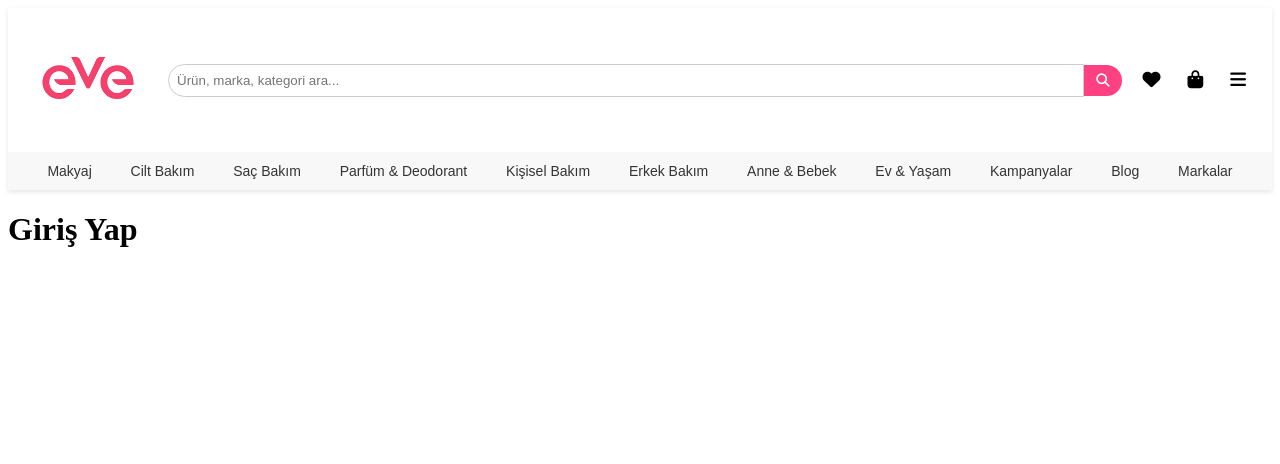
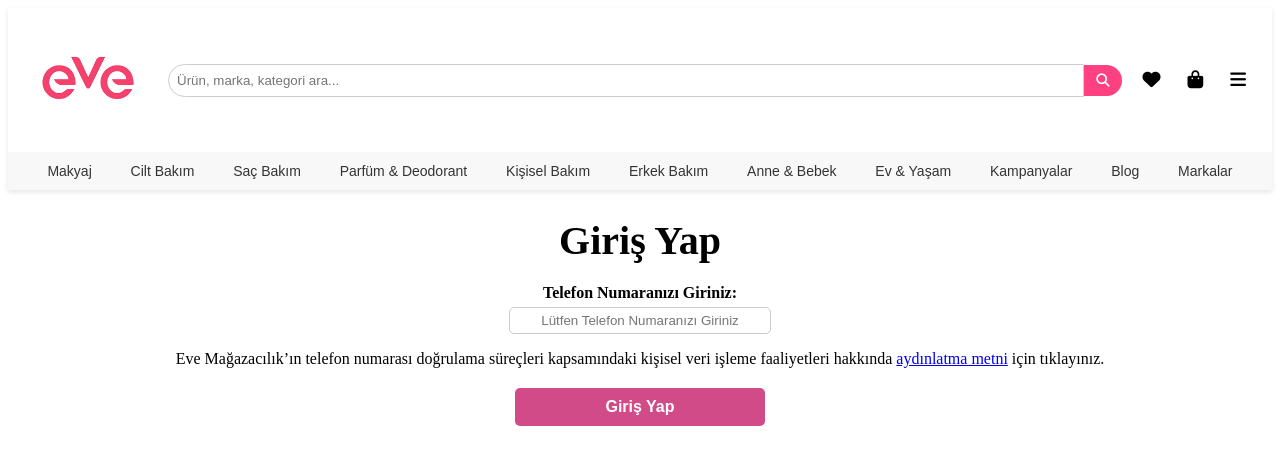
Before and after one commit to cleanwhitee/my-web-project, a Nuxt app: page /giris-yap in a window 1280 px wide. Shown: the top 464 px of the page. Built offline with nearby package versions, Linux system fonts and the light colour scheme.

Commit message:
LoginForm.vue dosyası eklendi

```diff
--- /dev/null
+++ b/components/LoginForm.vue
@@ -0,0 +1,127 @@
+<template>
+  <form @submit.prevent="handleLogin">
+    <div class="input-group">
+      <label for="phone">Telefon Numaranızı Giriniz:</label>
+      <input
+        type="tel"
+        id="phone"
+        v-model="phoneNumber"
+        placeholder="Lütfen Telefon Numaranızı Giriniz"
+        required
+      />
+    </div>
+    <p>
+      Eve Mağazacılık’ın telefon numarası doğrulama süreçleri kapsamındaki
+      kişisel veri işleme faaliyetleri hakkında
+      <a href="#" target="_blank">aydınlatma metni</a> için tıklayınız.
+    </p>
+    <button type="submit" class="btn">Giriş Yap</button>
+  </form>
+</template>
+
+<script setup>
+import { ref } from "vue";
+
+const phoneNumber = ref(""); // Telefon numarası için reaktif değişken
+
+// Giriş yapma işlemini simüle eden fonksiyon
+const handleLogin = () => {
+  if (phoneNumber.value) {
+    alert(`Giriş başarılı! Telefon numaranız: ${phoneNumber.value}`);
+  } else {
+    alert("Lütfen telefon numaranızı giriniz!");
+  }
+};
+</script>
+
+<style scoped>
+.page {
+  display: flex;
+  flex-direction: column; /* Dikey sıralama */
+  justify-content: center; /* Dikeyde ortalama */
+  align-items: center; /* Yatayda ortalama */
+  min-height: 100vh; /* Sayfanın tamamı yüksekliğinde */
+  padding: 20px;
+  background-color: #f9f9f9; /* Arka plan rengi */
+}
+
+h1 {
+  font-size: 40px;
+  margin-bottom: 20px; /* Başlık ile diğer öğeler arasında boşluk */
+  text-align: center; /* Başlık metnini ortala */
+}
+
+.tabs {
+  display: flex;
+  justify-content: center;
+  margin-top: 20px;
+}
+
+.tab {
+  font-size: 18px;
+  padding: 10px 20px;
+  cursor: pointer;
+  margin-right: 30px;
+}
+
+.tab.active {
+  font-weight: bold;
+  color: #d14b88; /* Aktif sekme için renk */
+  border-bottom: 2px solid #d14b88; /* Alt çizgi */
+}
+
+.tab-content {
+  margin-top: 20px;
+  width: 100%;
+  max-width: 400px;
+  text-align: left;
+}
+
+.input-group {
+  margin-bottom: 15px;
+  width: 100%;
+  text-align: center;
+}
+
+.input-group label {
+  display: block;
+  margin-bottom: 5px;
+  font-weight: bold;
+  text-align: center; /* Etiket metnini ortala */
+}
+
+.input-group input {
+  width: 250px; /* Input alanını 150px yapıyoruz */
+  padding: 5px;
+  border: 1px solid #ccc;
+  border-radius: 5px;
+  text-align: center; /* Yazıyı ortala */
+}
+
+.btn {
+  background-color: #d14b88;
+  color: #fff;
+  padding: 10px 20px;
+  border: none;
+  border-radius: 5px;
+  cursor: pointer;
+  width: 250px; /* Buton genişliğini input ile aynı yapıyoruz */
+  font-size: 16px;
+  font-weight: bold;
+  text-align: center;
+  margin-top: 20px;
+  display: block; /* Butonu bir blok elementi gibi yaparak ortalayacağız */
+  margin-left: auto;
+  margin-right: auto; /* Yatayda ortalamak için */
+}
+
+.btn:hover {
+  background-color: #b43e70;
+}
+
+p {
+  text-align: center; /* Aydınlatma metnini ortala */
+}
+
+
+</style>
--- a/pages/giris-yap.vue
+++ b/pages/giris-yap.vue
@@ -2,11 +2,22 @@
   <div>
     <h1>Giriş Yap</h1>
     <!-- Giriş yapma formu buraya gelecek -->
+    <LoginForm />
   </div>
 </template>
 
 <script>
+import LoginForm from '~/components/LoginForm.vue';
+
 export default {
   name: 'GirisYap'
 };
 </script>
+
+<style scoped>
+h1 {
+  font-size: 40px;
+  text-align: center; /* Yatayda ortalama */
+  margin-bottom: 20px; /* Başlık ile form arasında boşluk */
+}
+</style>
```
Lines whose indentation alone changed are shown as unchanged.
